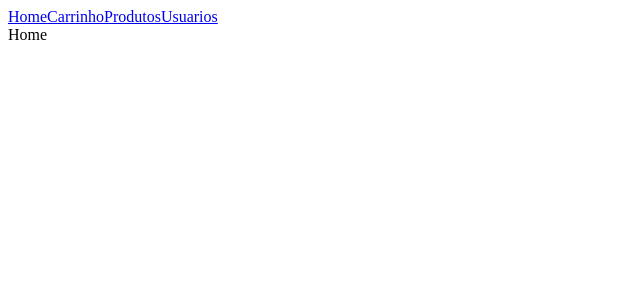
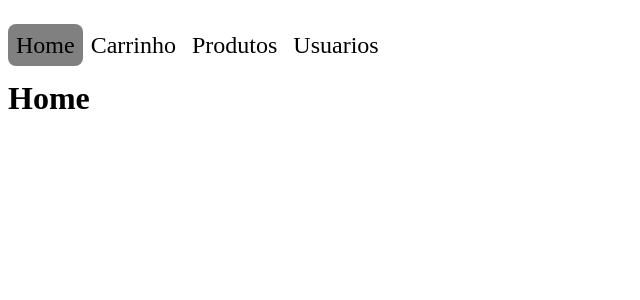
Before and after one commit to DeivithMaciel/react-ts-lab, a React (Vite) app: page / in a window 1280 px wide. Shown: the top 300 px of the page, without its empty margins (0-640 px from the left). Built offline with nearby package versions, Linux system fonts and the light colour scheme.

Commit message:
feat: add navigation layout with NavLink and styled-components

```diff
--- a/package.json
+++ b/package.json
@@ -16,7 +16,8 @@
     "react": "^19.2.7",
     "react-dom": "^19.2.7",
     "react-redux": "^9.3.0",
-    "react-router-dom": "^7.18.1"
+    "react-router-dom": "^7.18.1",
+    "styled-components": "^6.4.3"
   },
   "devDependencies": {
     "@eslint/js": "^10.0.1",
--- a/src/components/Navbar/index.tsx
+++ b/src/components/Navbar/index.tsx
@@ -1,13 +1,27 @@
-import { Link } from "react-router-dom"
+import { NavLink } from "react-router-dom"
+
+import { Container } from "./styles"
 
 export const Navbar = () => {
     return (
-    <div>
-        <Link to={'/'}>Home</Link>
-        <Link to={'/carrinho'}>Carrinho</Link>
-        <Link to={'/produtos'}>Produtos</Link>
-        <Link to={'/usuarios'}>Usuarios</Link>
-    </div>
+    <Container>
+        <NavLink to={'/'}
+        className={({ isActive }) =>
+        isActive ? 'ativo' : '' }
+        >Home</NavLink>
+        <NavLink to={'/carrinho'}
+        className={({ isActive }) =>
+        isActive ? 'ativo' : '' }
+        >Carrinho</NavLink>
+        <NavLink to={'/produtos'}
+        className={({ isActive }) =>
+        isActive ? 'ativo' : '' }
+        >Produtos</NavLink>
+        <NavLink to={'/usuarios'}
+        className={({ isActive }) =>
+        isActive ? 'ativo' : '' }
+        >Usuarios</NavLink>
+    </Container>
     )
 }
 
--- /dev/null
+++ b/src/components/Navbar/styles.ts
@@ -0,0 +1,18 @@
+import styled from "styled-components";
+
+export const Container = styled.div`
+    padding-top: 24px;
+
+    a {
+        font-size: 24px;
+        padding: 8px;
+        color: black;
+        border-radius: 8px;
+        text-decoration: none;
+        cursor: pointer;
+    }
+
+    .ativo {
+        background-color: gray;
+    }
+`
--- a/src/pages/Home.tsx
+++ b/src/pages/Home.tsx
@@ -1,5 +1,5 @@
 const Home = () => {
-    return <div>Home</div>
+    return <h1>Home</h1>
 };
 
 export default Home;
```
Also changed, not shown: 1 other file (tests, documents, lock files or other folders).
